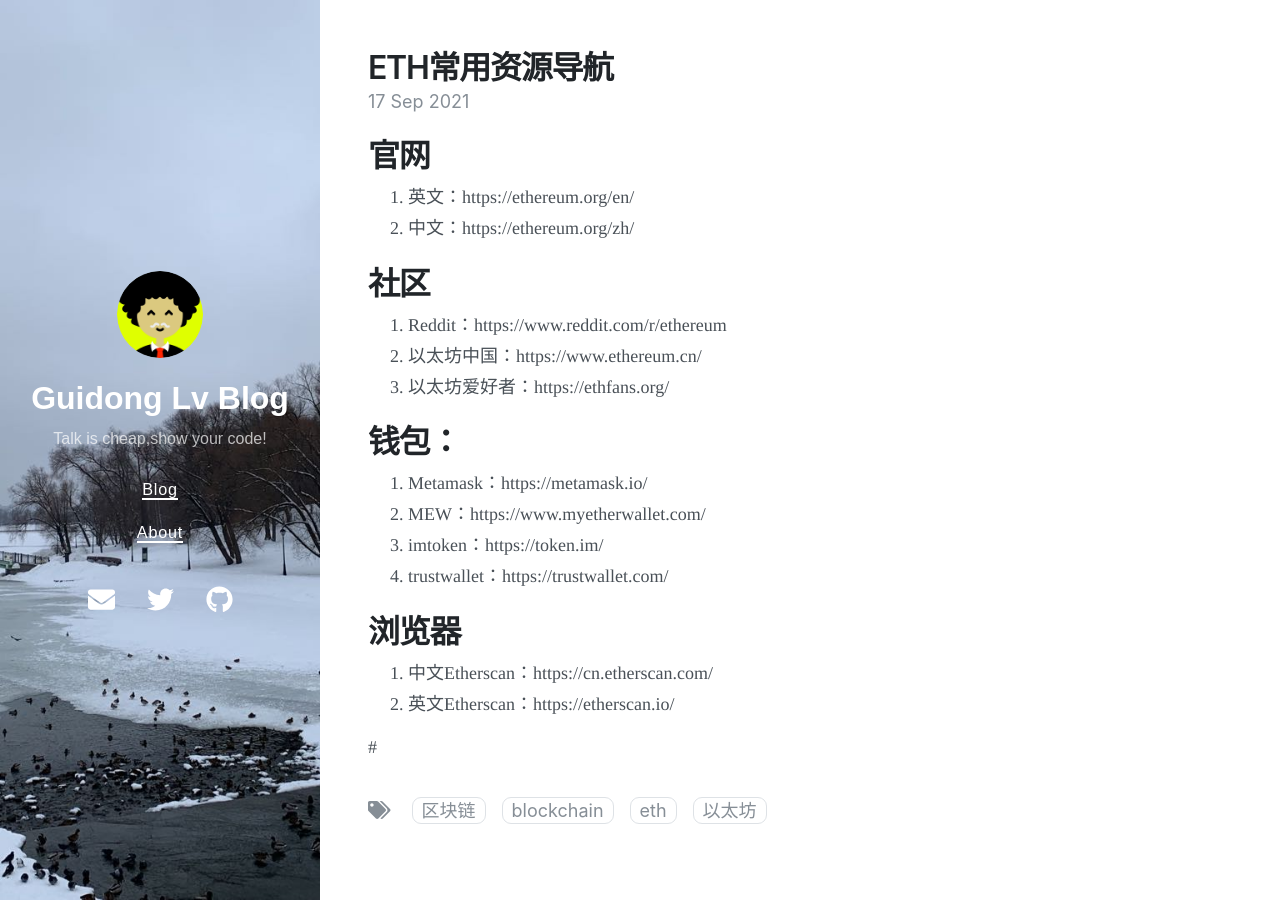
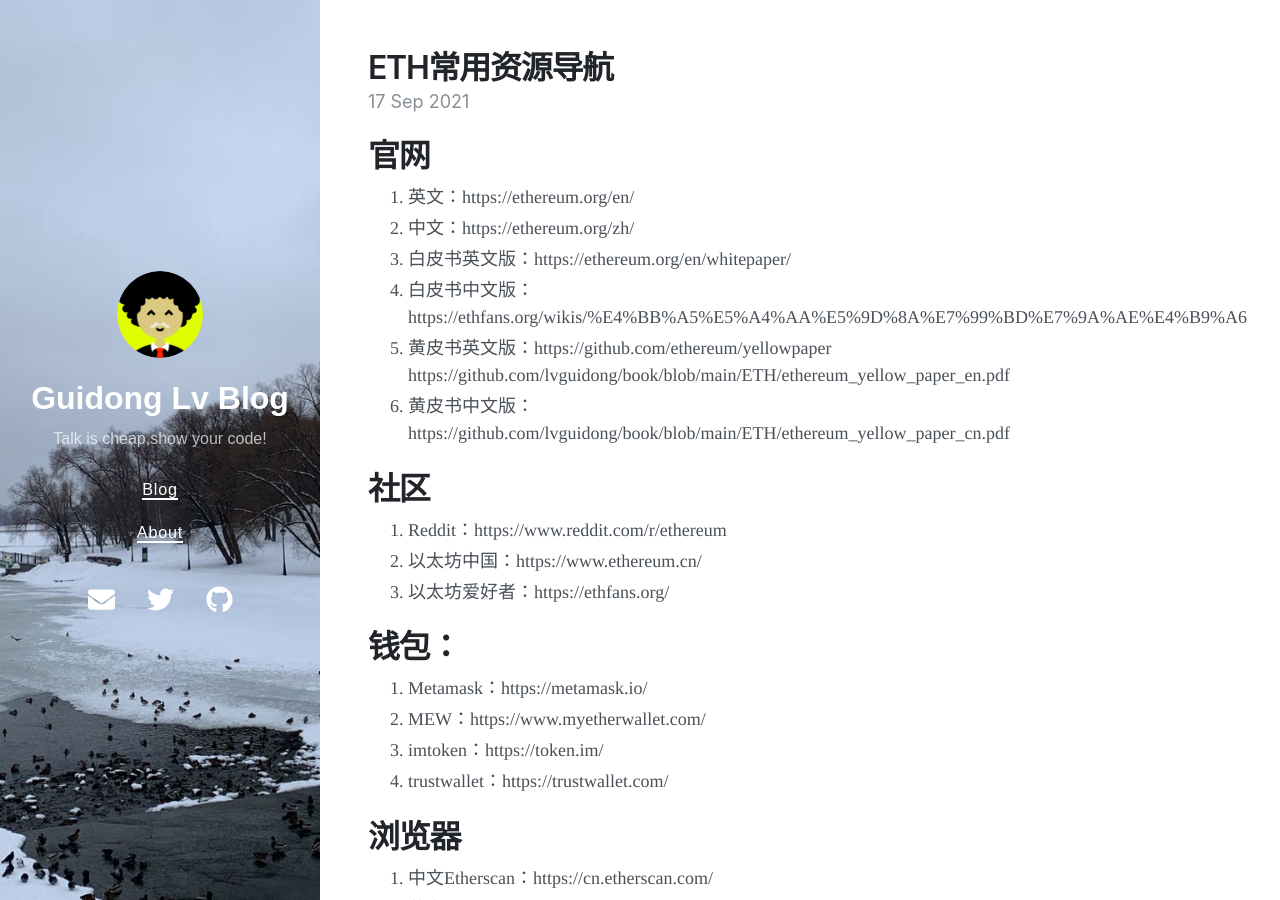
Before and after one commit to lvguidong/lvguidong.github.io, a Jekyll site: the page built from _posts/2021-09-17-ETH常用资源导航.md, in a window 1280 px wide and 900 px high. Built offline with Jekyll 4.4.1, drawn with Linux system fonts in a browser that asks for light colours; nearby versions of some CDN libraries.

Commit message:
update eth link

```diff
--- a/_posts/2021-09-17-ETH常用资源导航.md
+++ b/_posts/2021-09-17-ETH常用资源导航.md
@@ -17,6 +17,10 @@
 
 1. 英文：https://ethereum.org/en/
 2. 中文：https://ethereum.org/zh/
+3. 白皮书英文版：https://ethereum.org/en/whitepaper/
+4. 白皮书中文版：https://ethfans.org/wikis/%E4%BB%A5%E5%A4%AA%E5%9D%8A%E7%99%BD%E7%9A%AE%E4%B9%A6
+5. 黄皮书英文版：https://github.com/ethereum/yellowpaper https://github.com/lvguidong/book/blob/main/ETH/ethereum_yellow_paper_en.pdf
+6. 黄皮书中文版：https://github.com/lvguidong/book/blob/main/ETH/ethereum_yellow_paper_cn.pdf
 
 
 
```
